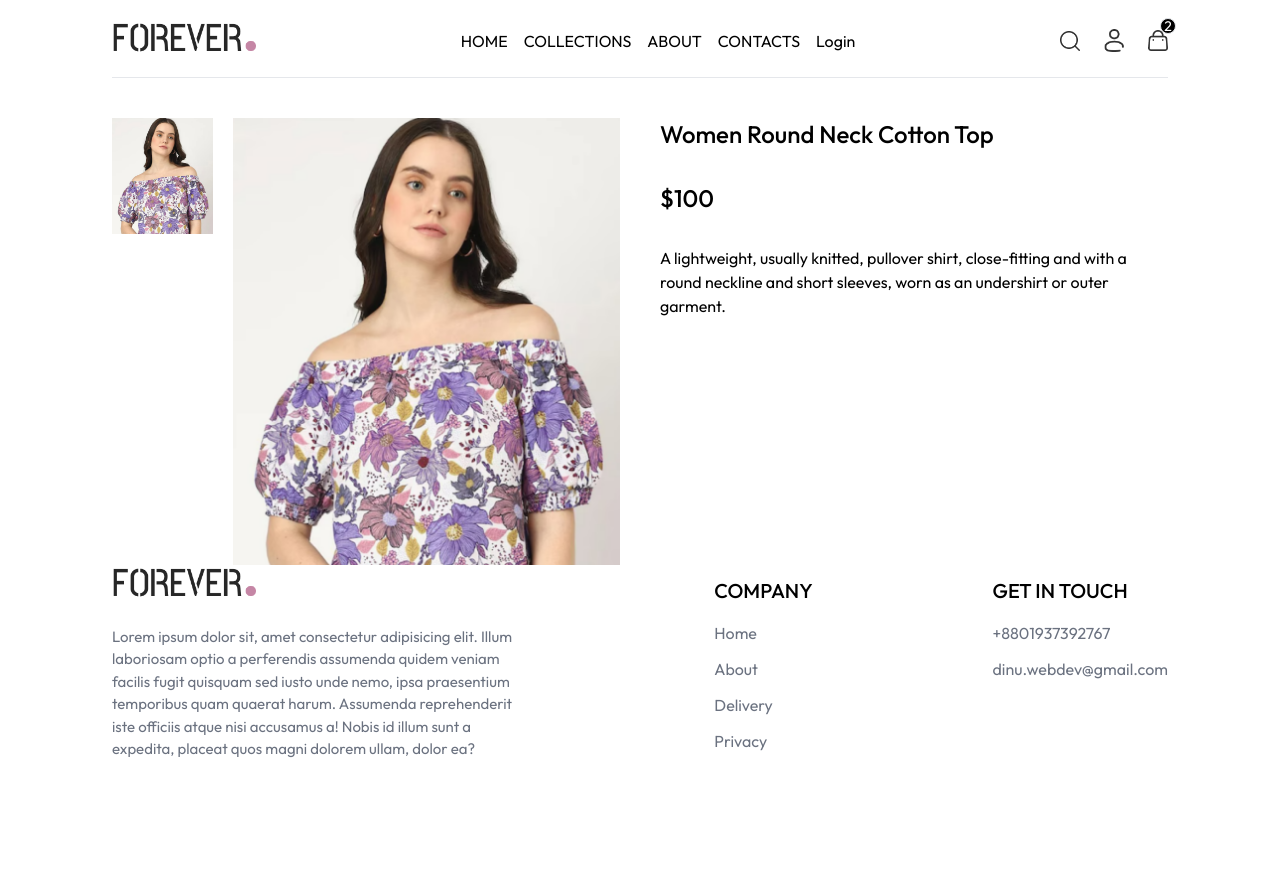
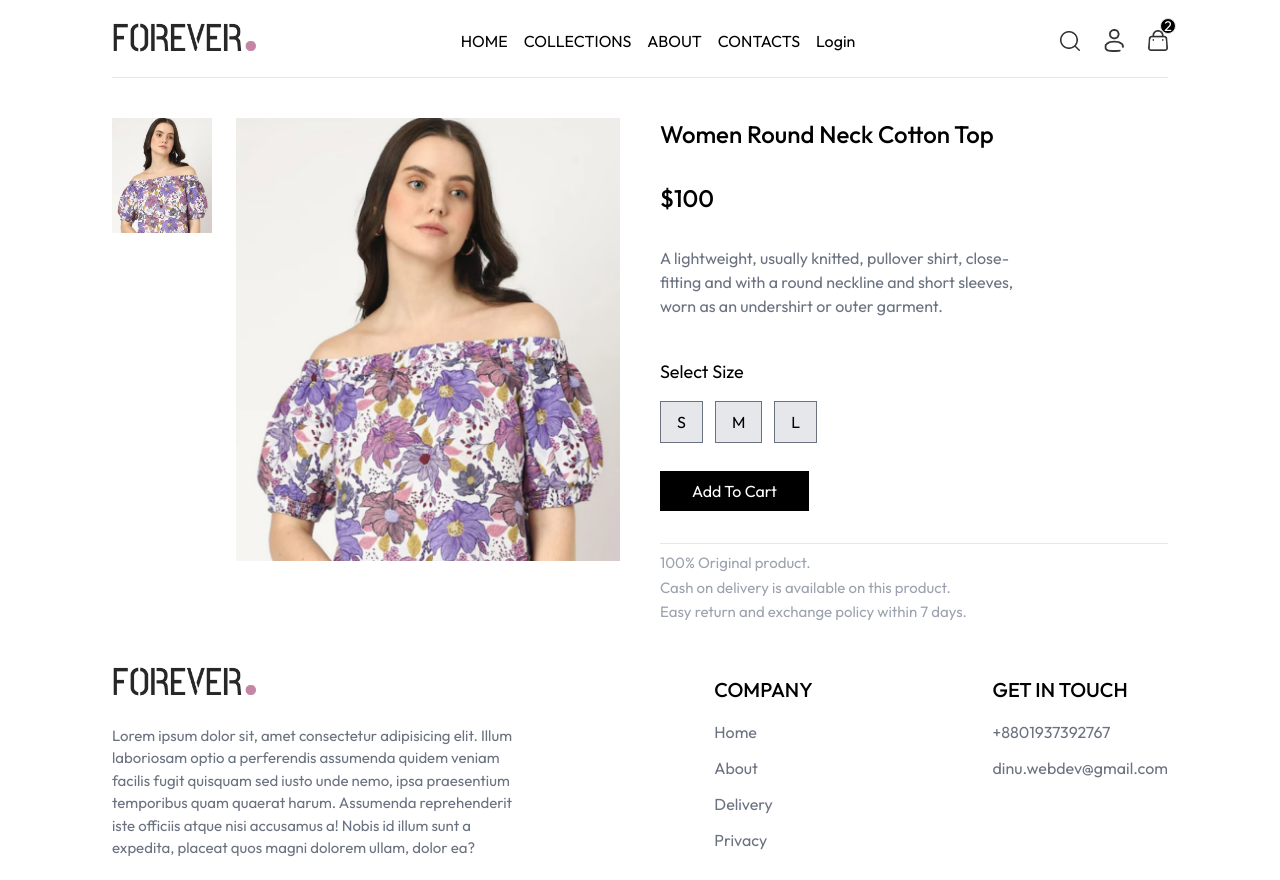
Before and after one commit to Dinobondhu-shill/ForeverFlex, a React (Vite) app in the folder frontend/: page /product/aaaaa in a window 1280 px wide. Before the commit the page ends 800 px from the top, so only its background shows below. Built offline with nearby package versions, Linux system fonts and the light colour scheme; no server answers.

Commit message:
custom photo gallery added

```diff
--- a/frontend/src/Pages/Collection/ProductDetails.jsx
+++ b/frontend/src/Pages/Collection/ProductDetails.jsx
@@ -24,23 +24,41 @@ useEffect(()=>{
 },[product])
 
   return (
-    <div className='flex flex-col md:flex-row gap-10 mt-5 md:mt-10 w-full'>
-      <div className='flex flex-col-reverse md:flex-row gap-5 w-full md:w-1/2'>
-        <div className='flex flex-row md:flex-col gap-5 w-1/5'>
+    <div className='flex flex-col md:flex-row gap-10 my-5 md:my-10 w-full'>
+      <div className='flex flex-col-reverse md:flex-row gap-6 w-full md:w-1/2'>
+        <div className='flex flex-row md:flex-col gap-3 w-1/5'>
           {
             product?.image.map((item, index) => <div key={index}>
+              <div onClick={()=> setPhoto(item)}>
               <img src={item} alt="" />
+              </div>
             </div>)
           }
         </div>
-        <div>
-          <img src={photo} alt="" />
+        <div className='h-full'>
+          <img src={photo}  className='object-cover'/>
         </div>
       </div>
       <div className='w-full md:w-1/2'>
           <h2 className='text-2xl font-medium'>{product?.name}</h2>
           <p className='text-2xl font-medium my-8'>{currency}{product?.price}</p>
-          <p>{product?.description}</p>
+          <p className='w-3/4 text-gray-500 mb-10'>{product?.description}</p>
+          <div>
+            <h3 className='text-[18px]'>Select Size</h3>
+          <div className='flex gap-3 my-4'>
+            {
+              product?.sizes?.map((item, index)=> <p key={index} className='px-4 py-2 border-[1px] border-gray-500 bg-gray-200'>{item}</p>)
+            }
+          </div>
+          </div>
+          <button className='bg-black text-white px-8 py-2 mt-3 mb-8'>Add To Cart</button>
+          <hr />
+          <div className='text-[15px] space-y-[2px] mt-2 text-gray-400'>
+            <p>100% Original product.</p>
+            <p>Cash on delivery is available on this product.</p>
+            <p>
+            Easy return and exchange policy within 7 days.</p>
+          </div>
       </div>
     </div>
   );
```
